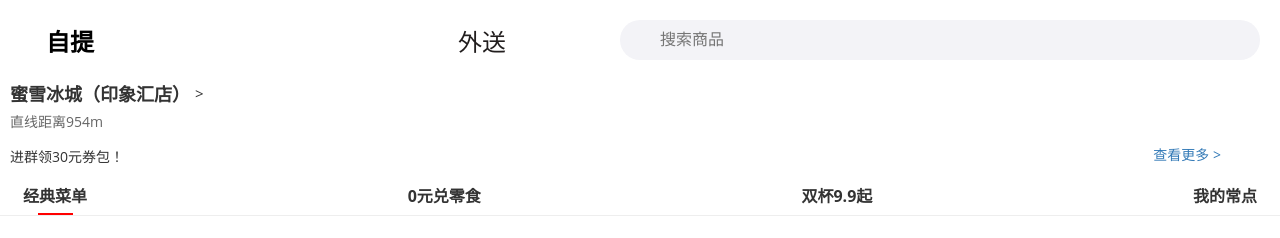
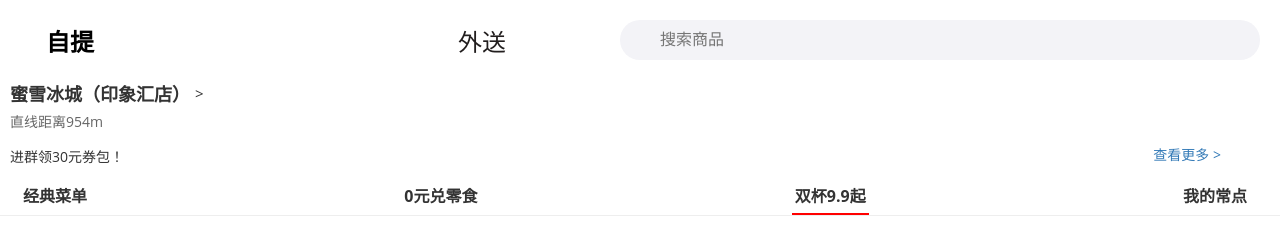
Before and after one commit to EnvySage/Mixue, a Vue app: page /Order/double99 in a window 1280 px wide. Shown: the top 238 px of the page. Built offline with nearby package versions, Linux system fonts and the light colour scheme; a small style sheet from the web is missing.

Commit message:
最终版本v1

```diff
--- a/src/components/OrderComponents/breadTitle.vue
+++ b/src/components/OrderComponents/breadTitle.vue
@@ -13,22 +13,36 @@
     </div>
 </template>
 
+<script setup>
+import { ref, watch } from 'vue'
+import { useRoute } from 'vue-router'
 
-<script setup>
-import { ref } from 'vue';
+const route = useRoute()
 
 const titleList = [
-    { name: '经典菜单', url: 'classicmenu' },
-    { name: '0元兑零食', url: 'zeroExchange' },
-    { name: '双杯9.9起', url: 'double99' },
-    { name: '我的常点', url: 'commonOrder' }
-];
+    { name: '经典菜单', url: '/Order/ClassicMenu', routeName: 'classicMenu' },
+    { name: '0元兑零食', url: '/Order/zeroExchange', routeName: 'zeroExchange' },
+    { name: '双杯9.9起', url: '/Order/double99', routeName: 'double99' },
+    { name: '我的常点', url: '/Order/commonOrder', routeName: 'commonOrder' }
+]
 
-const selectedTitle = ref(0);
+const selectedTitle = ref(0)
+
+// 监听路由变化
+watch(
+    () => route.name,
+    (newRouteName) => {
+        const index = titleList.findIndex(item => item.routeName === newRouteName)
+        if (index !== -1) {
+            selectedTitle.value = index
+        }
+    },
+    { immediate: true } // 立即执行一次，确保初始化时也能正确设置
+)
 
 const updateSelectedTitle = (index) => {
-    selectedTitle.value = index;
-};
+    selectedTitle.value = index
+}
 </script>
 
 <style scoped>
@@ -48,19 +62,18 @@
     font-size: 16px;
     font-weight: bold;
     cursor: pointer;
+    margin-right: 10px; /* 添加间距以便标题之间有间隔 */
 }
-
 
 .bread-title.active::after {
     content: '';
     position: absolute;
     bottom: -5px;
-    left: 25%;
-    width: 50%;
+    left: 0;
+    width: 100%;
     height: 2px;
     background-color: red;
 }
-
 
 .bread-title::after {
     content: '';
--- a/src/components/OwnComponents/coma.vue
+++ b/src/components/OwnComponents/coma.vue
@@ -38,7 +38,7 @@
     display: inline-block;
     width: 50px;
     height: 50px;
-    background-image: url('src/img/蜜雪冰城.png');
+    background-image: url('../../img/蜜雪冰城.png');
     border-radius: 50%;
     background-color: #fff7fa;
     background-size: cover;
--- a/src/layout/OwnViewLayout.vue
+++ b/src/layout/OwnViewLayout.vue
@@ -28,7 +28,7 @@
 
 <script setup>
 import { ref,onMounted,watch } from 'vue'
-import json from '../../public/power.json'
+import json from '../data/power.json'
 import coma from '@/components/OwnComponents/coma.vue'
 import power from '@/components/OwnComponents/power.vue'
 import sign from '@/components/OwnComponents/sign.vue'
--- a/src/stores/products.js
+++ b/src/stores/products.js
@@ -1,13 +1,13 @@
 import { ref} from 'vue'
 import { defineStore } from 'pinia'
 import { useShopCar } from './shopCar';
-
+import ProdutsList from '../data/ProductList.json'
 export const useProductStore = defineStore('products', () => {
   const products = ref([])
   const product = ref({})
-  const getAll=async()=>{
-    let res =await fetch('/ProductList.json')
-    let data =await res.json()
+  const getAll=()=>{
+    let res =ProdutsList
+    let data = res
     products.value=data.productList
     return data.productList
   }
--- a/src/stores/snack.js
+++ b/src/stores/snack.js
@@ -1,13 +1,14 @@
 import { ref} from 'vue'
 import { defineStore } from 'pinia'
 import { useShopCar } from './shopCar';
+import snackList from '../data/snack.json'
 
 export const useSnackStore = defineStore('snacks', () => {
   const snacks = ref([])
   const snack = ref({})
   const getAll=async()=>{
-    let res =await fetch('/snack.json')
-    let data =await res.json()
+    let res =snackList
+    let data =res
     snacks.value=data.snackList
     return data.snackList
   }
--- a/src/views/OrderView/commonOrder.vue
+++ b/src/views/OrderView/commonOrder.vue
@@ -122,7 +122,7 @@
   </div>
 </template>
 <script setup>
-import ProductList from '../../../public/ProductList.json'
+import ProductList from '../../data/ProductList.json'
 import { useRouter } from 'vue-router';
 const router = useRouter();
 const products = ProductList.productList
```
Also changed, not shown: src/data/ProductList.json (renamed from public/ProductList.json), src/data/power.json (renamed from public/power.json), src/data/snack.json (renamed from public/snack.json).
